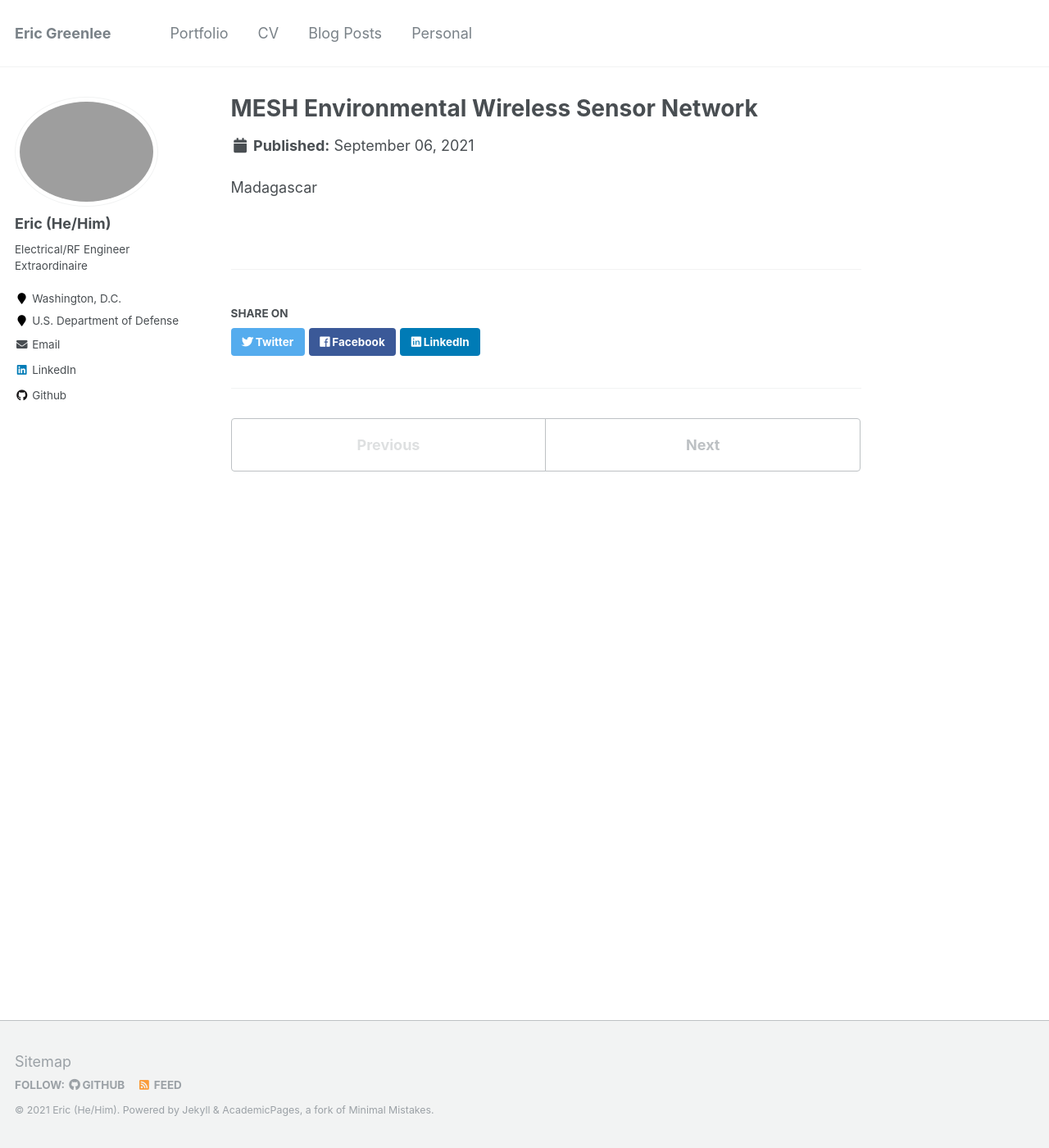
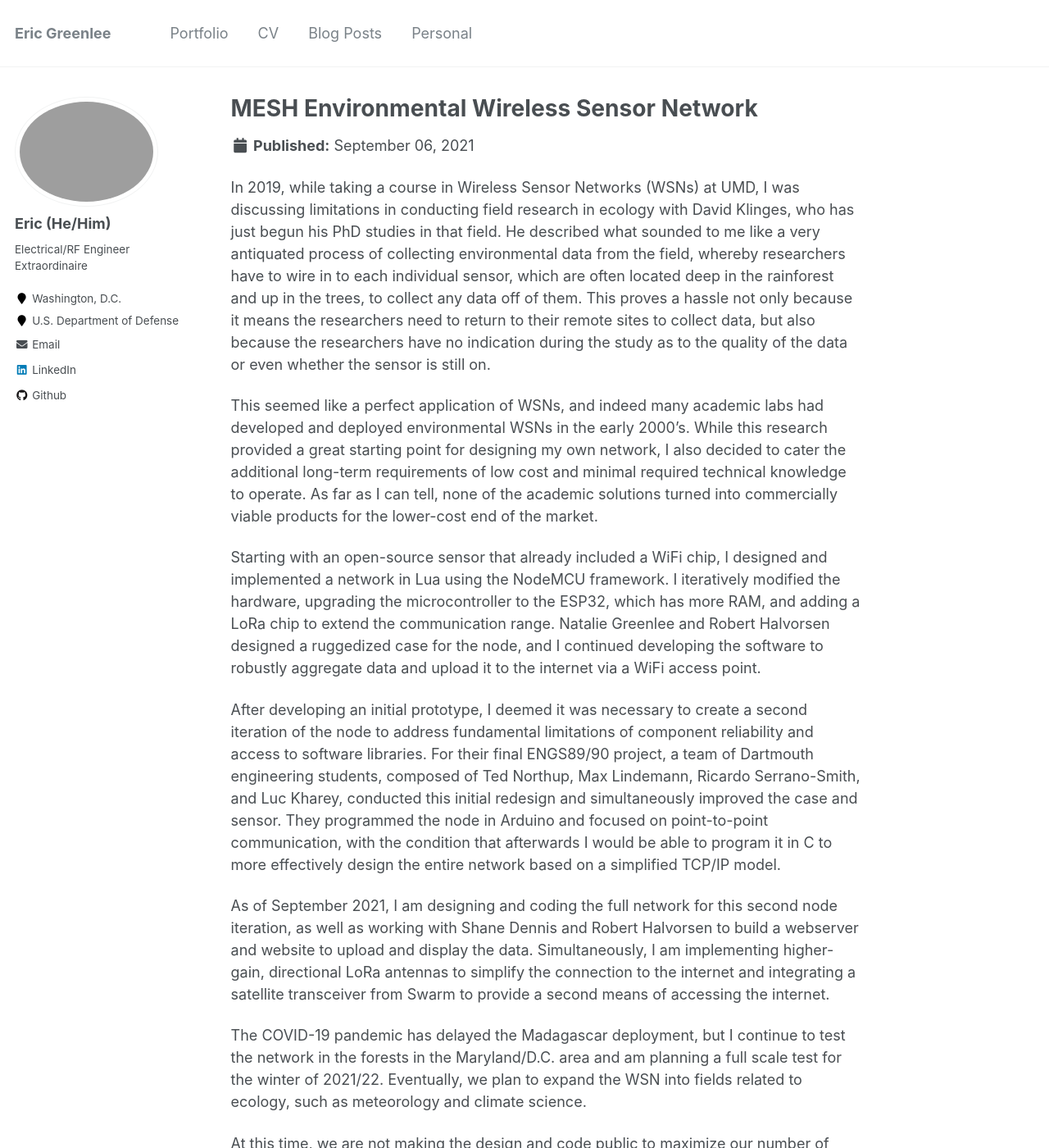
Before and after one commit to EricGreenlee/EricGreenlee.github.io, a Jekyll site: the page built from _portfolio/portfolio-1-MESH.md, in a window 1280 px wide and 1400 px high. Shown: the whole window at 82% size. Built offline with Jekyll 4.4.1, drawn with Linux system fonts in a browser that asks for light colours; some of the changed text lies outside the part shown.

Commit message:
portfolio

```diff
--- a/_portfolio/portfolio-1-MESH.md
+++ b/_portfolio/portfolio-1-MESH.md
@@ -4,4 +4,17 @@ excerpt: "Low-cost node to periodically collect environmental data, wirelessly a
 collection: portfolio
 ---
 
-Madagascar
+In 2019, while taking a course in Wireless Sensor Networks (WSNs) at UMD, I was discussing limitations in conducting field research in ecology with David Klinges, who has just begun his PhD studies in that field. He described what sounded to me like a very antiquated process of collecting environmental data from the field, whereby researchers have to wire in to each individual sensor, which are often located deep in the rainforest and up in the trees, to collect any data off of them. This proves a hassle not only because it means the researchers need to return to their remote sites to collect data, but also because the researchers have no indication during the study as to the quality of the data or even whether the sensor is still on.
+
+This seemed like a perfect application of WSNs, and indeed many academic labs had developed and deployed environmental WSNs in the early 2000's. While this research provided a great starting point for designing my own network, I also decided to cater the additional long-term requirements of low cost and minimal required technical knowledge to operate. As far as I can tell, none of the academic solutions turned into commercially viable products for the lower-cost end of the market.
+
+Starting with an open-source sensor <add url> that already included a WiFi chip, I designed and implemented a network in Lua using the NodeMCU framework. I iteratively modified the hardware, upgrading the microcontroller to the ESP32, which has more RAM, and adding a LoRa chip to extend the communication range. Natalie Greenlee and Robert Halvorsen designed a ruggedized case for the node, and I continued developing the software to robustly aggregate data and upload it to the internet via a WiFi access point.
+
+After developing an initial prototype, I deemed it was necessary to create a second iteration of the node to address fundamental limitations of component reliability and access to software libraries. For their final ENGS89/90 project, a team of Dartmouth engineering students, composed of Ted Northup,
+Max Lindemann, Ricardo Serrano-Smith, and Luc Kharey, conducted this initial redesign and simultaneously improved the case and sensor. They programmed the node in Arduino and focused on point-to-point communication, with the condition that afterwards I would be able to program it in C to more effectively design the entire network based on a simplified TCP/IP model.
+
+As of September 2021, I am designing and coding the full network for this second node iteration, as well as working with Shane Dennis and Robert Halvorsen to build a webserver and website to upload and display the data. Simultaneously, I am implementing higher-gain, directional LoRa antennas to simplify the connection to the internet and integrating a satellite transceiver from Swarm to provide a second means of accessing the internet.
+
+The COVID-19 pandemic has delayed the Madagascar deployment, but I continue to test the network in the forests in the Maryland/D.C. area and am planning a full scale test for the winter of 2021/22. Eventually, we plan to expand the WSN into fields related to ecology, such as meteorology and climate science.
+
+At this time, we are not making the design and code public to maximize our number of business options going forward. I'm still happy to talk in further detail about the network to anyone who reaches out. I'm always open to new ideas and directions for the network.
```
